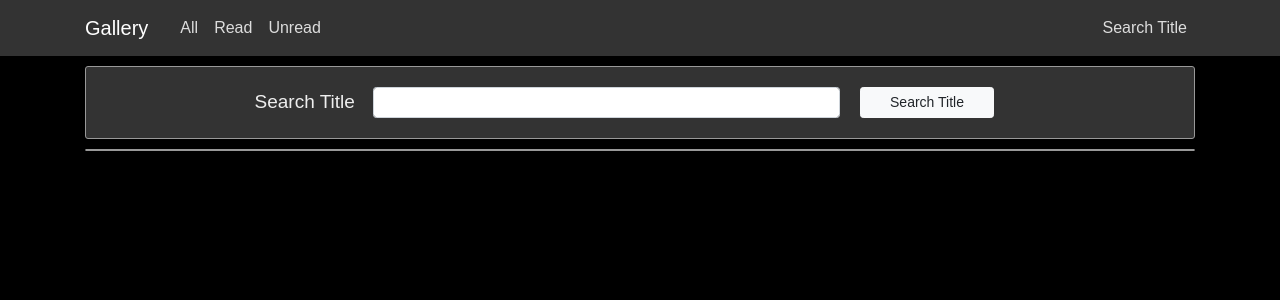
After one commit to kkchen-dev/HandyGallery, a Flask app: template flask_gallery/templates/search.html in a window 1280 px wide. The commit adds this page. Shown: the top 300 px of the page. Run offline with Flask 2, Linux system fonts and the light colour scheme; the template is opened without the code that fills it: values that come from a table or form of the project are taken from there, others are empty; parts of the project's set-up code (start-up, migrations or seed data) failed here and were passed over; some libraries are stand-ins or nearby versions.

Commit message:
Added a simple search feature.

```diff
--- a/flask_gallery/forms.py
+++ b/flask_gallery/forms.py
@@ -1,6 +1,12 @@
 from flask_wtf import FlaskForm
-from wtforms import SubmitField
+from wtforms import SubmitField, StringField
+from wtforms.validators import DataRequired, Length
 
 
 class ToggleRead(FlaskForm):
     submit = SubmitField("Toggle Read")
+
+
+class SearchForm(FlaskForm):
+    key_phrases = StringField("Key Phrases", validators=[DataRequired(), Length(max=100)])
+    submit = SubmitField("Search Title")
--- a/flask_gallery/main.py
+++ b/flask_gallery/main.py
@@ -1,8 +1,9 @@
 from datetime import datetime
 import secrets
+import random
 
 from flask import Flask, render_template, url_for, make_response
-from forms import ToggleRead
+from forms import ToggleRead, SearchForm
 from bson.objectid import ObjectId
 
 from db_handler import GalleryDB
@@ -69,6 +70,50 @@ def render_gallery(tag, allbooks, read):
                         )
 
 
+def build_key_phraseset(phrase):
+    symbol_set = {"[", "]", "(", ")", ",",
+                  "?", ";", "{", "}", "-",
+                  "!", "@", "*", "$", "&",
+                  ":", "'", "\"", ".", "=",
+                  "<", ">", "/", "\\", "|",
+                  "+", "`"," "}
+    phraseset, curr_chars = set(), []
+    for c in phrase:
+        if curr_chars and c in symbol_set:
+            phraseset.add("".join(curr_chars))
+            curr_chars = []
+        elif c not in symbol_set:
+            curr_chars.append(c)
+    if curr_chars:
+        phraseset.add("".join(curr_chars))
+    return phraseset
+
+
+def title_found(book_title, search_phrases):
+    if not search_phrases:
+        return False
+    title_phrases = build_key_phraseset(book_title)
+    return not bool(search_phrases - title_phrases)
+
+
+@app.route("/search", methods=["GET", "POST"])
+def search_title():
+    all_books = galleryDB.get_all_books()
+    books = []
+    form = SearchForm(csrf_enabled=False)
+    if form.validate_on_submit():
+        for book in all_books:
+            if title_found(book["title"], build_key_phraseset(form.key_phrases.data)):
+                books.append(book)
+    # if form.errors:
+    #     flash(form.errors, "danger")
+    return render_template("search.html",
+                            title="Book",
+                            books=books,
+                            form=form
+                          )
+
+
 @app.route("/book-<string:book_id>", methods=["GET", "POST"])
 def bookpage(book_id):
     book = galleryDB.get_book_byid(ObjectId(book_id))
@@ -77,7 +122,8 @@ def bookpage(book_id):
     if form.validate_on_submit():
         galleryDB.update_read(book, read)
         read = not read
-    # print(form.errors)
+    # if form.errors:
+    #     flash(form.errors, "danger")
     return render_template("book.html",
                             title="Book",
                             imgs=book["contents"],
--- a/flask_gallery/templates/layout.html
+++ b/flask_gallery/templates/layout.html
@@ -33,10 +33,9 @@
                 <a class="nav-item nav-link" href="{{ url_for('render_gallery', tag='None', allbooks=0, read=0) }}">Unread</a>
               </div>
               <!-- Navbar Right Side -->
-              <!-- <div class="navbar-nav">
-                <a class="nav-item nav-link" href="/">Login</a>
-                <a class="nav-item nav-link" href="/">Register</a>
-              </div> -->
+              <div class="navbar-nav">
+                <a class="nav-item nav-link" href="{{ url_for('search_title') }}">Search Title</a>
+              </div>
             </div>
           </div>
         </nav>
--- /dev/null
+++ b/flask_gallery/templates/search.html
@@ -0,0 +1,40 @@
+{% extends "layout.html" %}
+{% block style %}
+    <link rel="stylesheet" type="text/css" href="{{ url_for('static', filename='gallery.css') }}">
+{% endblock style %}
+{% block content %}
+    <div class="content-section row justify-content-center">
+        <div class="col-9">
+            <form method="POST" action="">
+                <div class="row align-items-center">
+                    <div class="col-2" style="font-size: 19px;">
+                        Search Title
+                    </div>
+                    {{ form.key_phrases(class="col-7 form-control form-control-sm") }}
+                    {{ form.submit(class="btn btn-light btn-sm col-2", style="margin-left:20px;") }}
+                </div>
+            </form>
+        </div>
+    </div>
+    <div id="bookshelf" class="content-section row row-cols-3 row-cols-lg-5">
+        {% for book in books[::-1] %}
+            <div class="book_covers">
+                <div class="book_titles">
+                    <a href="{{ url_for('bookpage', book_id=book['_id'], contents=book['contents']) }}">
+                        {{ book["title"] }}
+                    </a>
+                </div>
+                <div class="book_thumbnails">
+                    <a href="{{ url_for('bookpage', book_id=book['_id'], contents=book['contents']) }}">
+                        <img class="thumbnails" src="{{ url_for('get_image', pid=book['thumbnail']) }}" alt="thumbnail">
+                    </a>
+                </div>
+                <div class="book_cover_footers">
+                    <div class="row justify-content-between">
+                        <div class="col-8">{{ book["date_added"] }}</div><div class="col-4">{{ book["contents"] | length }} pages</div>
+                    </div>
+                </div>
+            </div>
+        {% endfor %}
+    </div>
+{% endblock content %}
```
